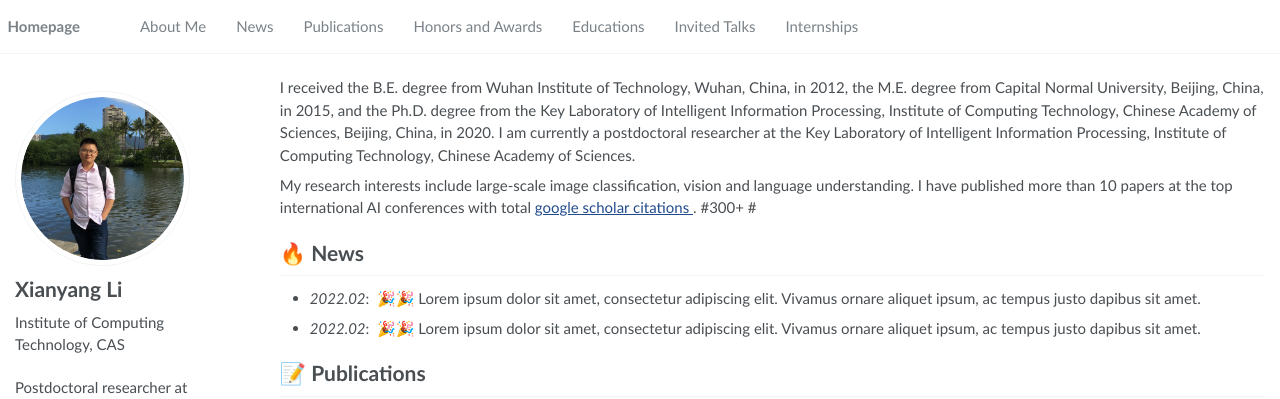
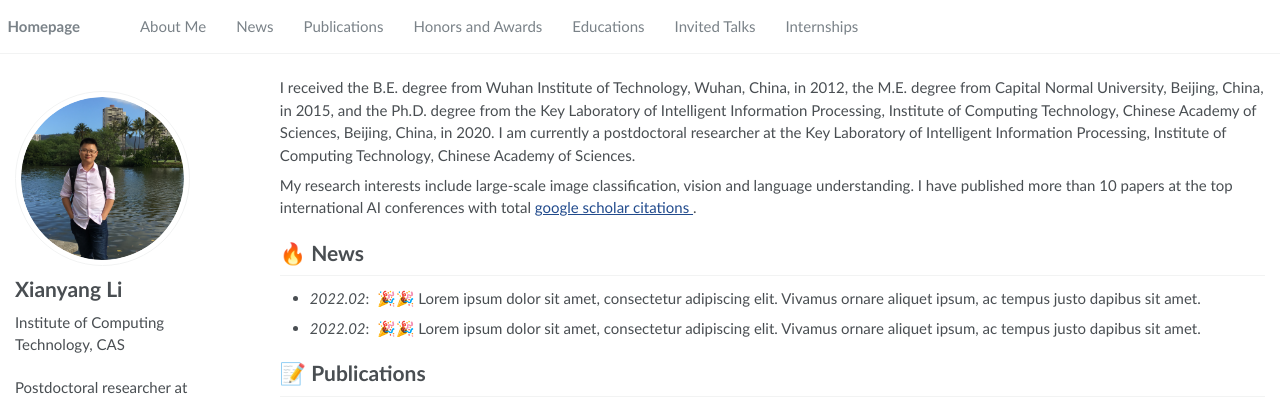
Before and after one commit to yang-zheming/xiangyangli20.github.io, a Jekyll site: the page built from _pages/about.md, in a window 1280 px wide and 1145 px high. Shown: the top 399 px of the window. Built offline with Jekyll 4.4.1, drawn with Linux system fonts in a browser that asks for light colours; some web fonts are replaced.

Commit message:
Create about.md
auto citations

```diff
--- a/_pages/about.md
+++ b/_pages/about.md
@@ -13,8 +13,6 @@ redirect_from:
 I received the B.E. degree from Wuhan Institute of Technology, Wuhan, China, in 2012, the M.E. degree from Capital Normal University, Beijing, China, in 2015, and the Ph.D. degree from the Key Laboratory of Intelligent Information Processing, Institute of Computing Technology, Chinese Academy of Sciences, Beijing, China, in 2020. I am currently a postdoctoral researcher at the Key Laboratory of Intelligent Information Processing, Institute of Computing Technology, Chinese Academy of Sciences.
 
 My research interests include large-scale image classification, vision and language understanding. I have published more than 10 papers at the top international AI conferences with total <a href='https://scholar.google.com/citations?user=n6WBCgUAAAAJ&hl'>google scholar citations <strong><span class='show_paper_citations' data='DhtAFkwAAAAJ:ALROH1vI_8AC'></span> </strong></a>.
-#<span id='total_cit'>300+</span>
-#<span class='show_paper_citations' data='DhtAFkwAAAAJ:ALROH1vI_8AC'></span>
 
 
 # 🔥 News
```
